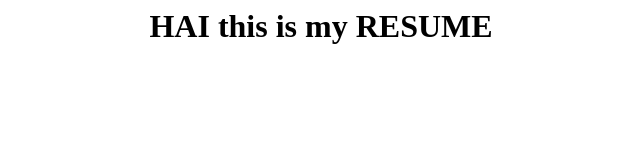
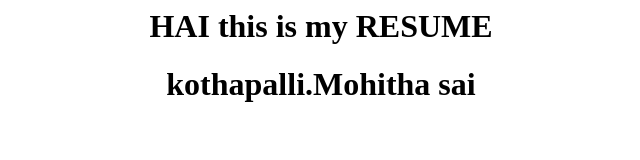
Before and after one commit to mohimadhu/myresume, a plain HTML site: page index.html in a window 1280 px wide. Shown: the whole page, without its empty margins (319-959 px from the left). Drawn offline with Linux system fonts and the light colour scheme.

Commit message:
commit 2

```diff
--- a/index.html
+++ b/index.html
@@ -6,6 +6,7 @@
 <body>
   <center>
   <h1>HAI this is my RESUME</h1>
+  <h1>kothapalli.Mohitha sai</h1>
 </center>
 </body>
 </html>
```
